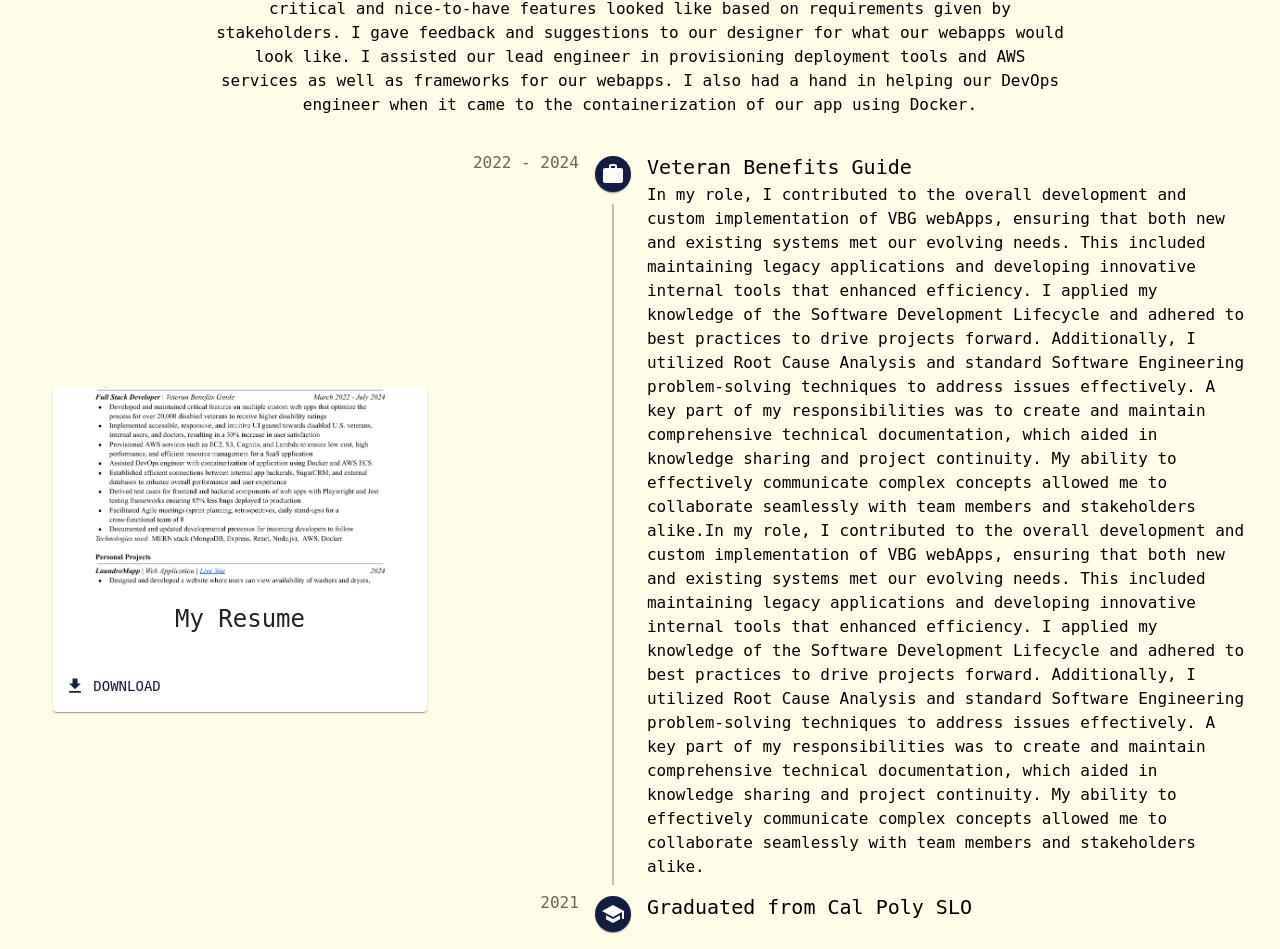
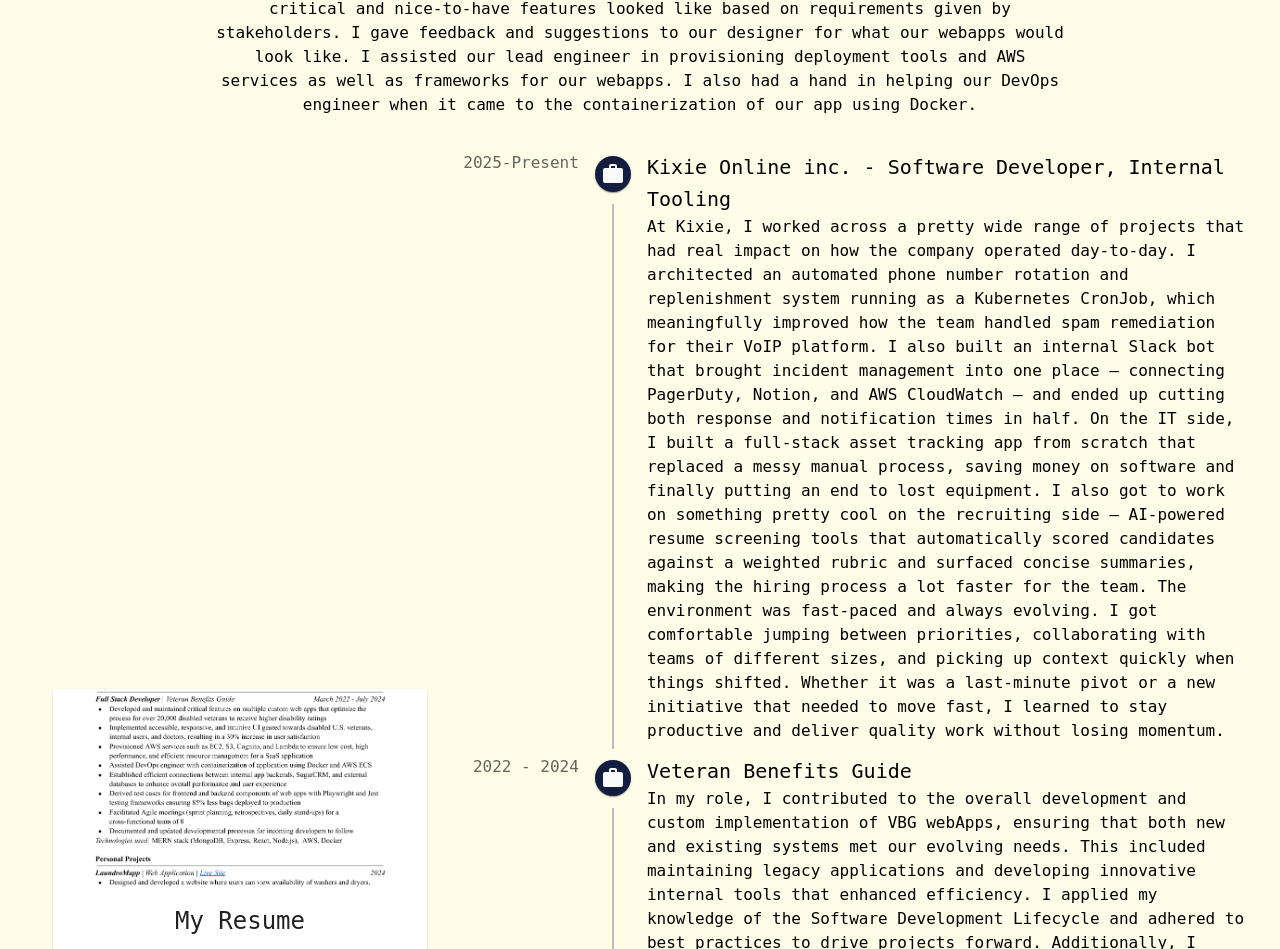
Before and after one commit to arlette-o/portfolio, a React (Create React App) app: page / in a window 1280 px wide. Shown: the part 852-1801 px from the top of the page. Built offline with nearby package versions, Linux system fonts and the light colour scheme.

Commit message:
revamped about me section

```diff
--- a/src/components/WorkTimeline.tsx
+++ b/src/components/WorkTimeline.tsx
@@ -21,6 +21,43 @@
         },
       }}
     >
+      <TimelineItem>
+        <TimelineOppositeContent color="text.secondary">
+          2025-Present
+        </TimelineOppositeContent>
+        <TimelineSeparator>
+          <TimelineDot sx={{ background: "#121D40" }}>
+            <WorkIcon />
+          </TimelineDot>
+          <TimelineConnector />
+          <TimelineConnector />
+        </TimelineSeparator>
+        <TimelineContent>
+          <Typography variant="h6">
+            Kixie Online inc. - Software Developer, Internal Tooling
+          </Typography>{" "}
+          At Kixie, I worked across a pretty wide range of projects that had
+          real impact on how the company operated day-to-day. I architected an
+          automated phone number rotation and replenishment system running as a
+          Kubernetes CronJob, which meaningfully improved how the team handled
+          spam remediation for their VoIP platform. I also built an internal
+          Slack bot that brought incident management into one place — connecting
+          PagerDuty, Notion, and AWS CloudWatch — and ended up cutting both
+          response and notification times in half. On the IT side, I built a
+          full-stack asset tracking app from scratch that replaced a messy
+          manual process, saving money on software and finally putting an end to
+          lost equipment. I also got to work on something pretty cool on the
+          recruiting side — AI-powered resume screening tools that automatically
+          scored candidates against a weighted rubric and surfaced concise
+          summaries, making the hiring process a lot faster for the team. The
+          environment was fast-paced and always evolving. I got comfortable
+          jumping between priorities, collaborating with teams of different
+          sizes, and picking up context quickly when things shifted. Whether it
+          was a last-minute pivot or a new initiative that needed to move fast,
+          I learned to stay productive and deliver quality work without losing
+          momentum.
+        </TimelineContent>
+      </TimelineItem>
       <TimelineItem>
         <TimelineOppositeContent color="text.secondary">
           2022 - 2024
```
